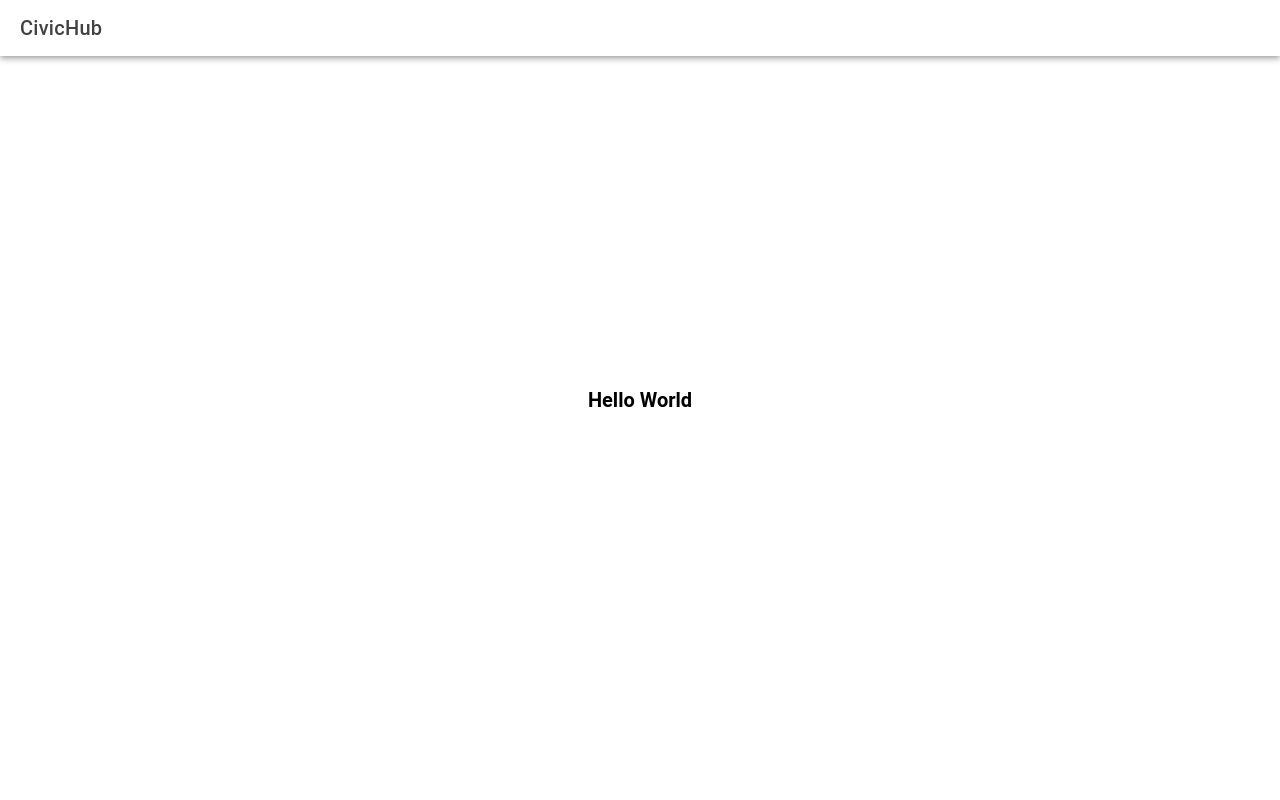
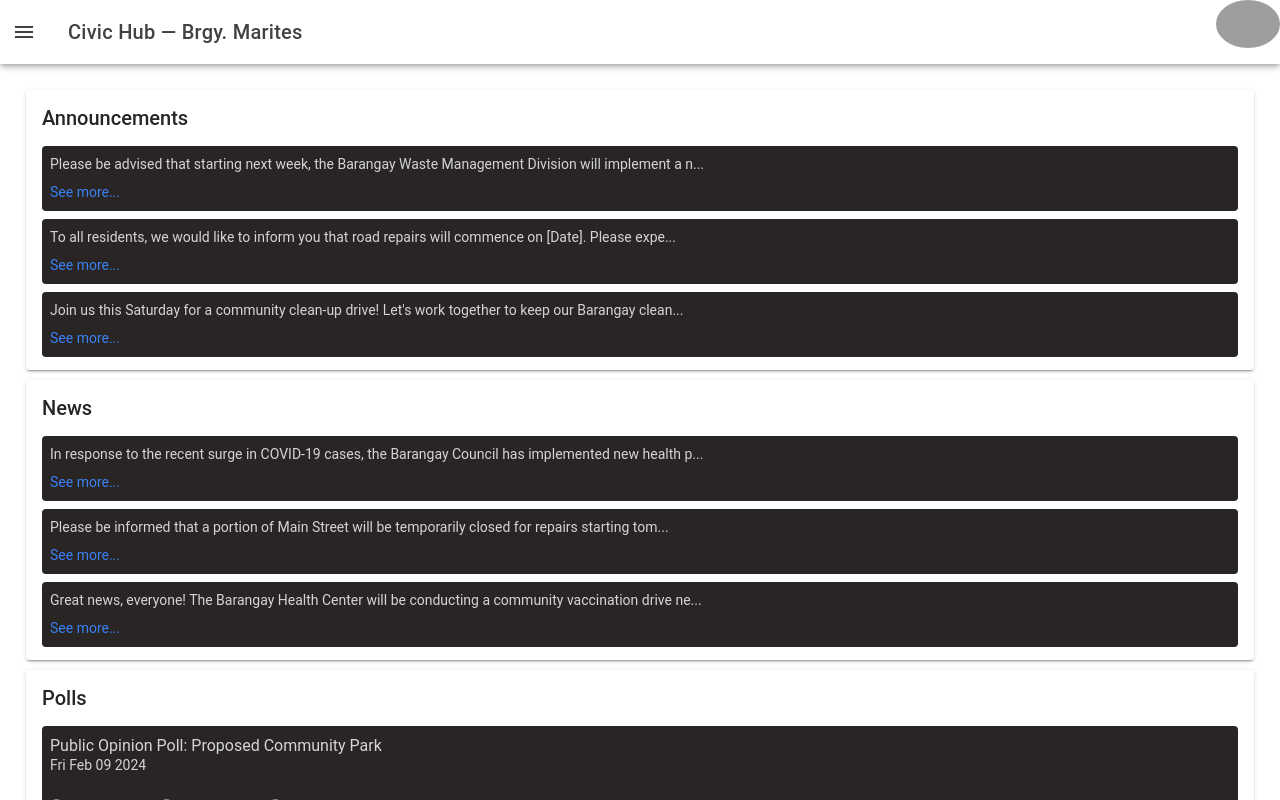
Before and after one commit to bridge360-ph/civic-hub, a React (Vite) app: page /home in a window 1280 px wide. Built offline with nearby package versions, Linux system fonts and the light colour scheme; grey boxes are pictures that could not be loaded.

Commit message:
feat: add Home

```diff
--- a/src/pages/home/Home.tsx
+++ b/src/pages/home/Home.tsx
@@ -1,22 +1,199 @@
-import { IonContent, IonHeader, IonPage, IonTitle, IonToolbar } from '@ionic/react';
-import ExploreContainer from '../../components/ExploreContainer';
-import './Home.css';
+import {
+  IonButtons,
+  IonCard,
+  IonCardContent,
+  IonCardHeader,
+  IonCardTitle,
+  IonContent,
+  IonHeader,
+  IonMenuButton,
+  IonPage,
+  IonText,
+  IonTitle,
+  IonToolbar
+} from '@ionic/react';
+import { useState } from 'react';
+import MainHeader from '../../components/MainHeader';
+
+type content = {
+  key: number;
+  date: string;
+  headline: string;
+  content: string;
+};
+
+interface ContentProps {
+  contents: content[];
+}
+
+function Content({ contents }: ContentProps) {
+  const [expandedContent, setExpandedContent] = useState<number | null>(null);
+
+  const toggleExpanded = (key: number) => {
+    setExpandedContent(expandedContent === key ? null : key);
+  };
+
+  return (
+    <IonCardContent className="flex flex-col gap-2">
+      {contents.map((content) => (
+        <div
+          key={content.key}
+          className="p-2 rounded bg-stone-800 text-zinc-300"
+        >
+          <IonText>
+            {expandedContent === content.key
+              ? content.content
+              : `${content.content.slice(0, 100)}...`}
+          </IonText>
+          <p>{content.type === 'straw'}</p>
+          {content.content.length > 100 && (
+            <button
+              className="mt-2 text-blue-500 hover:underline"
+              onClick={() => toggleExpanded(content.key)}
+            >
+              {expandedContent === content.key ? 'See less' : 'See more...'}
+            </button>
+          )}
+        </div>
+      ))}
+    </IonCardContent>
+  );
+}
+
+const announcements = [
+  {
+    key: 1,
+    date: new Date().toDateString(),
+    headline: 'New Garbage Collection Schedule',
+    content:
+      'Please be advised that starting next week, the Barangay Waste Management Division will implement a new schedule for garbage collection. Kindly refer to the updated schedule posted on our official website or inquire at the Barangay Hall for more details. Thank you for your cooperation.'
+  },
+  {
+    key: 2,
+    date: new Date().toDateString(),
+    headline: 'Road Repair Notice',
+    content:
+      'To all residents, we would like to inform you that road repairs will commence on [Date]. Please expect temporary road closures and traffic diversions in affected areas. Your understanding and patience during this period are highly appreciated.'
+  },
+  {
+    key: 3,
+    date: new Date().toDateString(),
+    headline: 'Community Clean-up Drive',
+    content:
+      "Join us this Saturday for a community clean-up drive! Let's work together to keep our Barangay clean and green. Meeting point will be at the Barangay Hall at 8:00 AM. Don't forget to bring your own cleaning materials and water. See you there!"
+  }
+];
+
+const news = [
+  {
+    key: 1,
+    date: new Date().toDateString(),
+    headline: 'Breaking News: New Health Protocols Implemented',
+    content:
+      "In response to the recent surge in COVID-19 cases, the Barangay Council has implemented new health protocols to ensure the safety of our residents. These protocols include mandatory mask-wearing in public spaces, strict adherence to social distancing measures, and increased sanitation efforts in community areas. Let's all do our part to curb the spread of the virus and protect our community."
+  },
+  {
+    key: 2,
+    date: new Date().toDateString(),
+    headline: 'Road Closure Announcement',
+    content:
+      'Please be informed that a portion of Main Street will be temporarily closed for repairs starting tomorrow. The closure will affect the stretch from Barangay Hall to the intersection with Secondary Road. Motorists are advised to take alternative routes during this period. We apologize for any inconvenience caused and thank you for your cooperation.'
+  },
+  {
+    key: 3,
+    date: new Date().toDateString(),
+    headline: 'Community Vaccination Drive',
+    content:
+      "Great news, everyone! The Barangay Health Center will be conducting a community vaccination drive next weekend. COVID-19 vaccines will be administered to eligible residents free of charge. Registration will be open starting tomorrow at the Barangay Hall. Let's all take this opportunity to protect ourselves and our loved ones."
+  }
+];
+
+const polls = [
+  {
+    key: 1,
+    date: new Date().toDateString(),
+    headline: 'Public Opinion Poll: Proposed Community Park',
+    choices: ['Support', 'Oppose', 'Undecided']
+  },
+  {
+    key: 2,
+    date: new Date().toDateString(),
+    headline: 'Survey: Waste Management Improvement',
+    choices: [
+      'Strongly Agree',
+      'Agree',
+      'Neutral',
+      'Disagree',
+      'Strongly Disagree'
+    ]
+  }
+];
 
 const Home: React.FC = () => {
   return (
     <IonPage>
-      <IonHeader>
-        <IonToolbar>
-          <IonTitle>CivicHub</IonTitle>
-        </IonToolbar>
-      </IonHeader>
-      <IonContent fullscreen>
-        <IonHeader collapse="condense">
-          <IonToolbar>
-            <IonTitle size="large">Blank</IonTitle>
-          </IonToolbar>
-        </IonHeader>
-        <ExploreContainer />
+      <MainHeader />
+
+      <IonContent className="ion-padding" fullscreen>
+        <IonCard>
+          <IonCardHeader>
+            <IonCardTitle>Announcements</IonCardTitle>
+          </IonCardHeader>
+
+          <Content contents={announcements} />
+        </IonCard>
+
+        <IonCard>
+          <IonCardHeader>
+            <IonCardTitle>News</IonCardTitle>
+          </IonCardHeader>
+
+          <Content contents={news} />
+        </IonCard>
+
+        <IonCard>
+          <IonCardHeader>
+            <IonCardTitle>Polls</IonCardTitle>
+          </IonCardHeader>
+
+          <IonCardContent className="flex flex-col gap-2">
+            {polls.map((poll) => {
+              return (
+                <div
+                  key={poll.key}
+                  className="p-2 rounded bg-stone-800 text-zinc-300"
+                >
+                  <IonText>
+                    <h2>{poll.headline}</h2>
+                    <h3>{poll.date}</h3>
+                  </IonText>
+                  <form className="mt-6">
+                    <div className="flex flex-col gap-8 mb-6 sm:flex-row">
+                      {poll.choices.map((choice, i) => (
+                        <div key={i} className="flex gap-2 items-center">
+                          <input
+                            type="radio"
+                            id={`option-${i}`}
+                            name="poll_option"
+                            value={`option-${i}`}
+                            className="mr-2"
+                          />
+                          <label htmlFor={`option-${i}`}>{choice}</label>
+                        </div>
+                      ))}
+                    </div>
+                    <button
+                      type="submit"
+                      className="py-2 px-4 font-bold text-white bg-blue-500 rounded hover:bg-blue-700"
+                    >
+                      Vote
+                    </button>
+                  </form>
+                </div>
+              );
+            })}
+          </IonCardContent>
+        </IonCard>
       </IonContent>
     </IonPage>
   );
```
